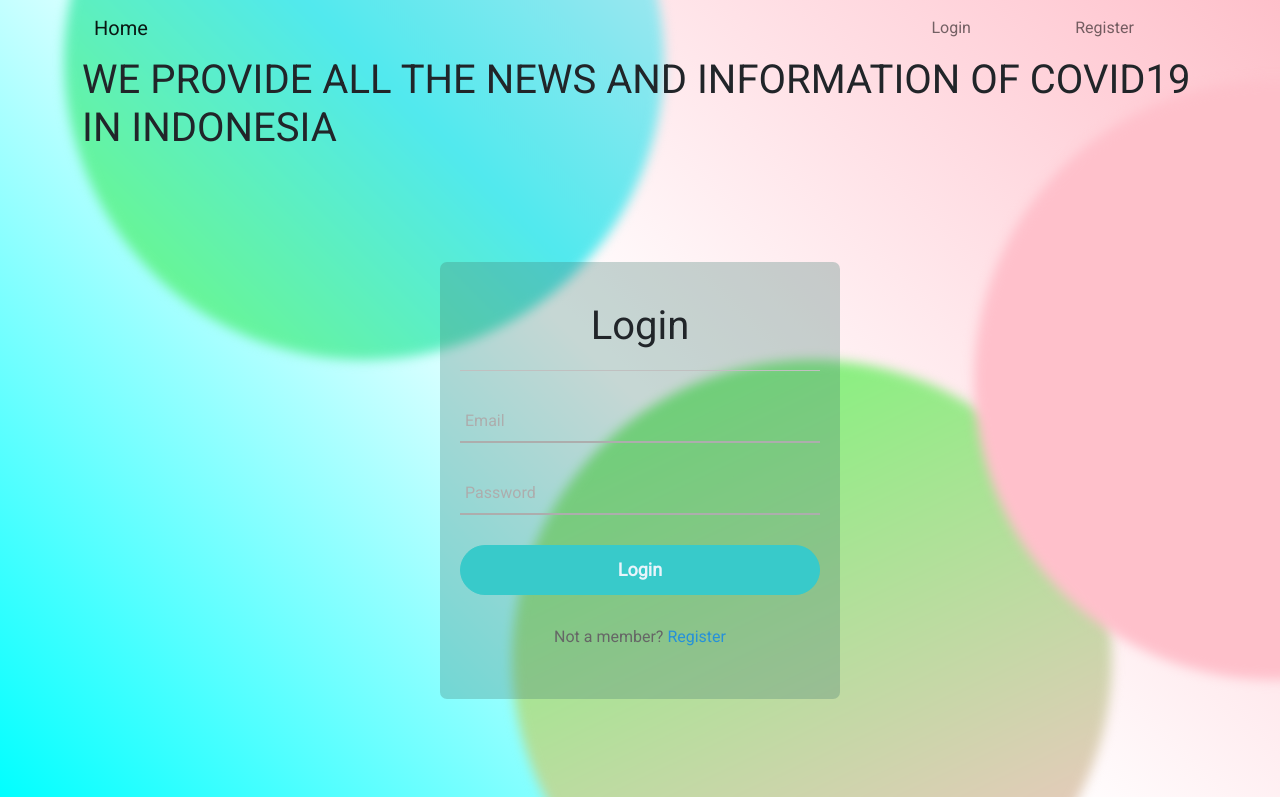
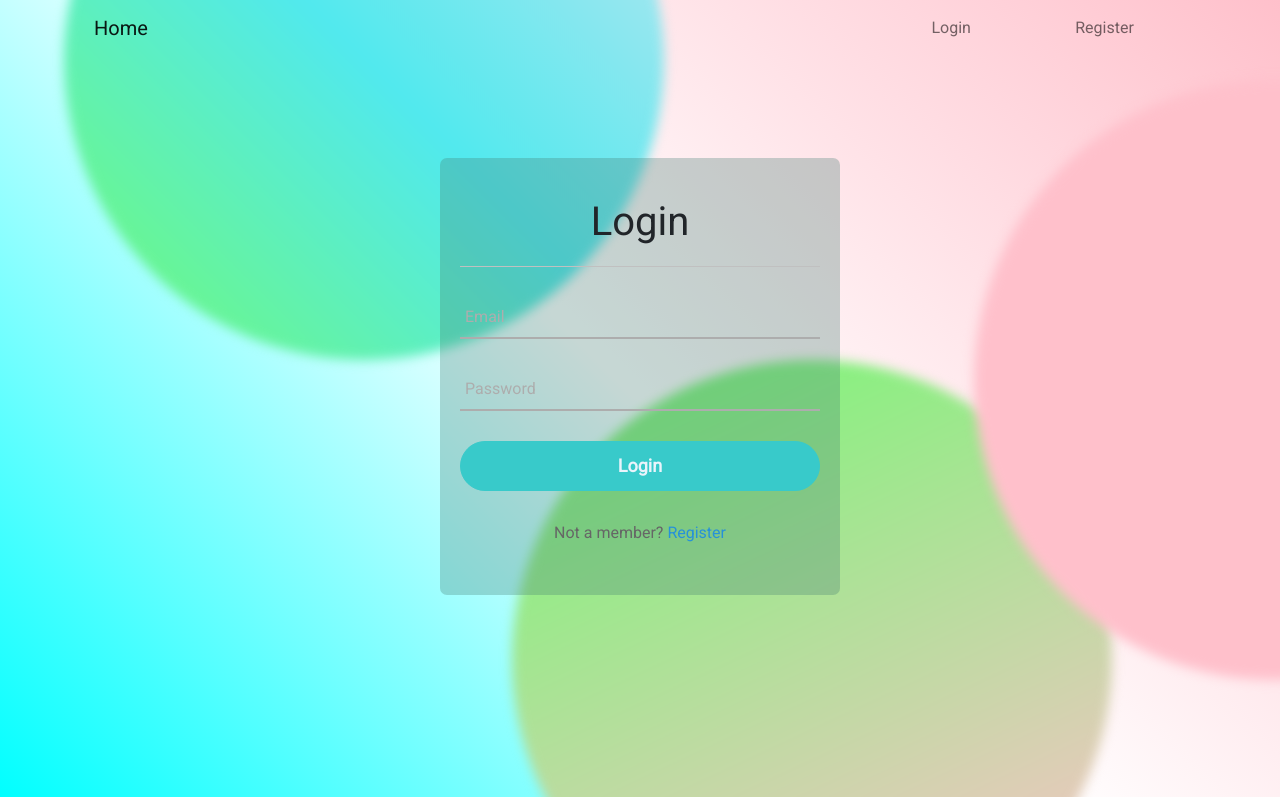
Before and after one commit to hacktiv8-post/hacktiv8-post, a plain HTML site: page client/index.html in a window 1280 px wide. Both pictures are taken after a click on the element "Login". Shown: the top 797 px of the page. Drawn offline with nearby package versions, Linux system fonts and the light colour scheme.

Commit message:
frontend

```diff
--- a/client/assets/js/main.js
+++ b/client/assets/js/main.js
@@ -1,6 +1,12 @@
 const serverUrl = `http://localhost:8000/`;
 
 // ================ HANDLE LOGIN ================
+
+$(document).ready(() => {
+  // $("#register-area").hide();
+  // $("#login-area").hide();
+  auth();
+});
 
 $("#btn-login").click((event) => {
   event.preventDefault();
@@ -85,7 +91,6 @@ $("#btn-login-inregister").click((event) => {
 // HANDLE AUTH
 const auth = () => {
   if (localStorage.access_token) {
-    console.log("aaa");
     $("#login-area").hide();
     $("#register-area").hide();
 
@@ -96,7 +101,6 @@ const auth = () => {
     $("#navbar-register").hide();
   } else {
     // $("#login-area").show();
-    console.log("aaaaaa");
     //NAVBAR
     $("#navbar-home").hide();
     $("#navbar-logout").hide();
@@ -118,18 +122,14 @@ $("#navbar-register").click((event) => {
   event.preventDefault();
   $("#register-area").show();
   $("#login-area").hide();
+  $("#dashboard-area").hide();
 });
 
 $("#navbar-login").click((event) => {
   event.preventDefault();
   $("#register-area").hide();
   $("#login-area").show();
+  $("#dashboard-area").hide();
 });
 
 // END HANDLE NAVBAR
-
-$(document).ready(() => {
-  $("#register-area").hide();
-  $("#login-area").hide();
-  auth();
-});
--- a/client/index.html
+++ b/client/index.html
@@ -52,8 +52,6 @@
       </div>
 
       <!-- home (iklan doang) -->
-
-      <h1>WE PROVIDE ALL THE NEWS AND INFORMATION OF COVID19 IN INDONESIA</h1>
 
       <!-- Login (email password)-->
 
```
